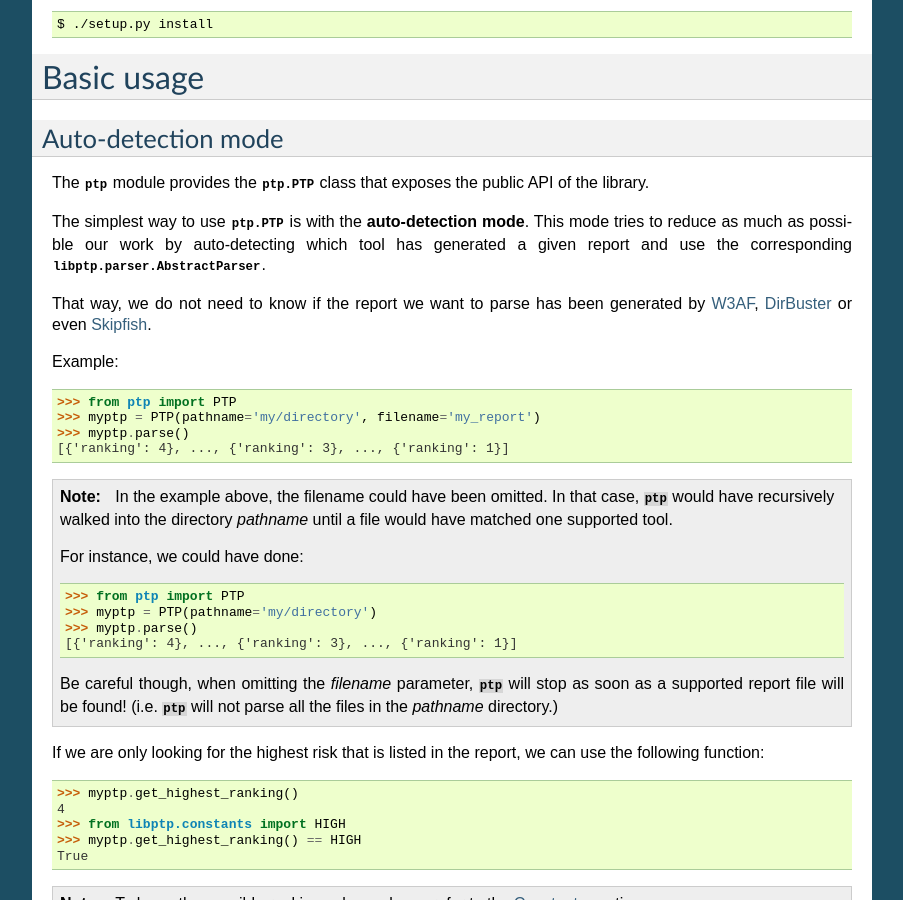
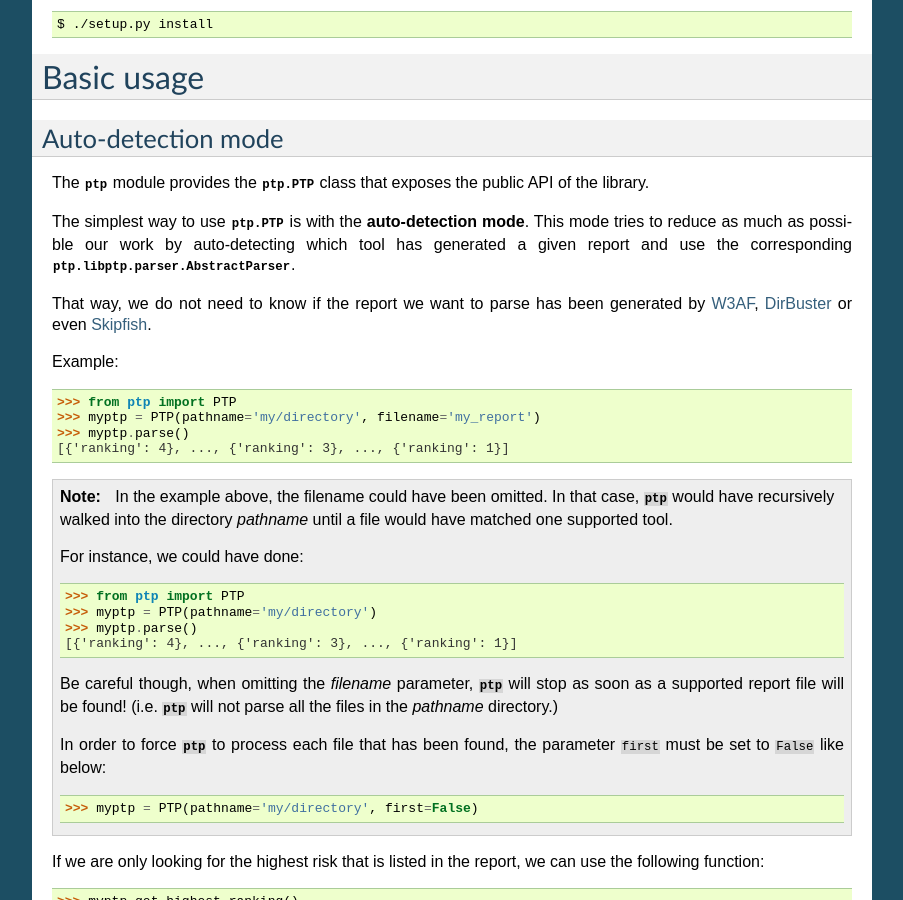
Before and after one commit to owtf/ptp, a Sphinx documentation site: the page built from docs/source/gettingstarted.rst, in a window 1280 px wide and 900 px high, scrolled down 1304 px. Shown: the whole window, without its empty margins (198-1101 px from the left). Built offline with Sphinx 7.4.7, drawn with Linux system fonts in a browser that asks for light colours.

Commit message:
[doc] Add note for  parameter.

```diff
--- a/docs/source/gettingstarted.rst
+++ b/docs/source/gettingstarted.rst
@@ -106,7 +106,7 @@ public API of the library.
 The simplest way to use :class:`ptp.PTP` is with the **auto-detection mode**.
 This mode tries to reduce as much as possible our work by auto-detecting which
 tool has generated a given report and use the corresponding
-:class:`libptp.parser.AbstractParser`.
+:class:`ptp.libptp.parser.AbstractParser`.
 
 That way, we do not need to know if the report we want to parse has been
 generated by `W3AF <http://w3af.org/>`_, `DirBuster
@@ -136,8 +136,13 @@ Example:
     [{'ranking': 4}, ..., {'ranking': 3}, ..., {'ranking': 1}]
 
     Be careful though, when omitting the `filename` parameter, :mod:`ptp` will
-    stop as soon as a supported report file will be found! (i.e.  :mod:`ptp`
+    stop as soon as a supported report file will be found! (i.e. :mod:`ptp`
     will not parse all the files in the `pathname` directory.)
+
+    In order to force :mod:`ptp` to process each file that has been found, the
+    parameter ``first`` must be set to ``False`` like below:
+
+    >>> myptp = PTP(pathname='my/directory', first=False)
 
 If we are only looking for the highest risk that is listed in the report, we
 can use the following function:
```
